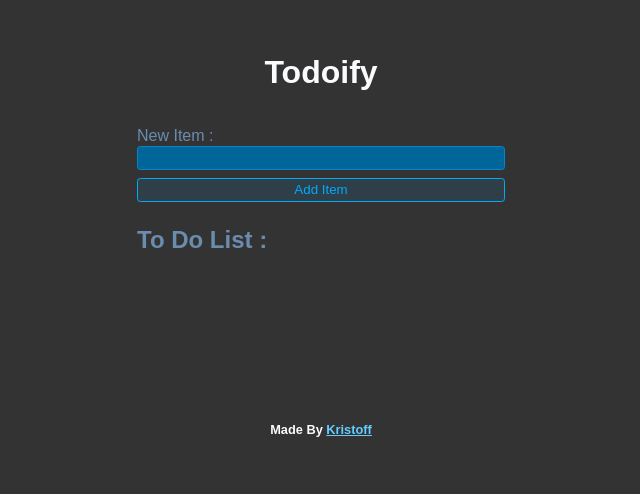
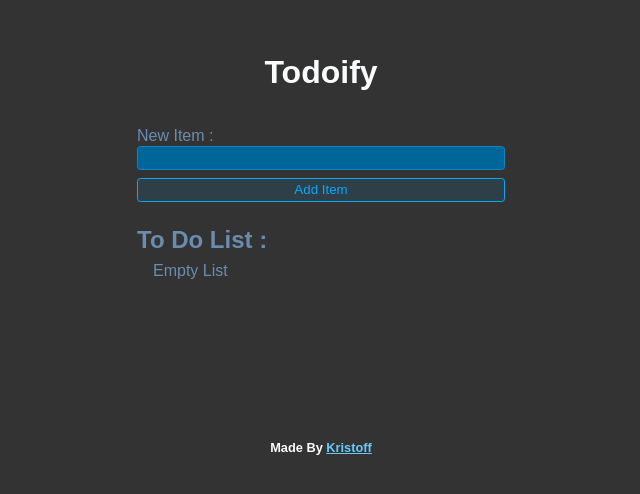
Before and after one commit to chrystalio/todoify, a React (Vite) app: page / in a window 1280 px wide. Shown: the part 158-652 px from the top of the page, without its empty margins (319-959 px from the left). Built offline with nearby package versions, Linux system fonts and the light colour scheme.

Commit message:
Check todos length if equals zero then return empty data

```diff
--- a/src/App.jsx
+++ b/src/App.jsx
@@ -54,7 +54,7 @@ export default function App(){
 
       <h1 className="header">To Do List :</h1>
       <ul className="list">
-
+      { todos.length === 0 && "Empty List"}
       {todos.map((todo => {
         return (
           <li key={todo.id}>
```
